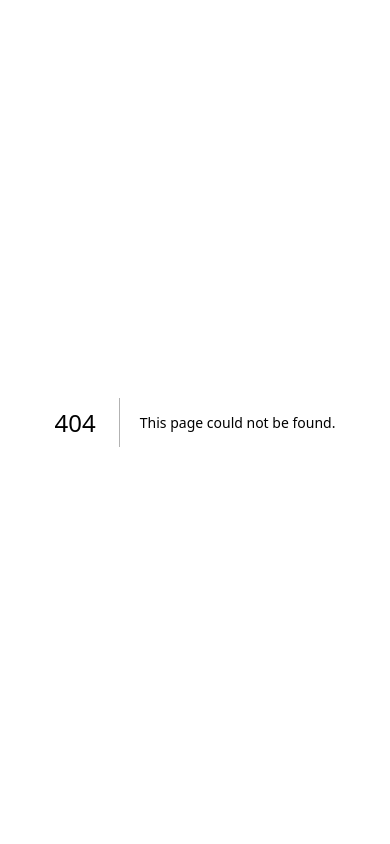
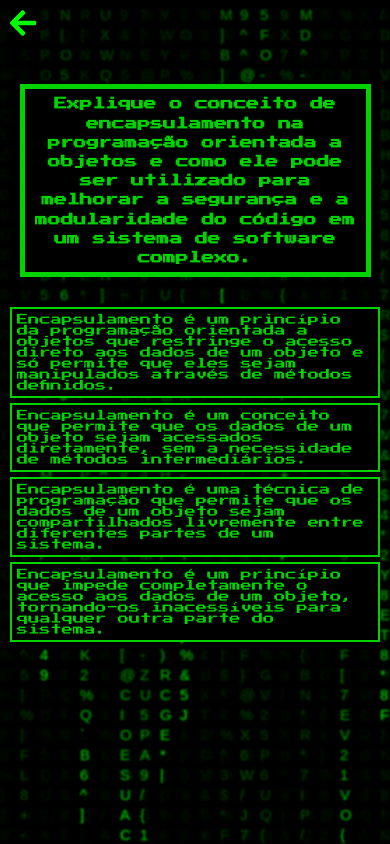
Before and after one commit to marcosilva2336/TIQUIZZMASTER, a Next.js app: page /questions in a window 390 px wide. Before the commit this address had no page. Built offline with nearby package versions, Linux system fonts and the light colour scheme.

Commit message:
tela das questões

```diff
--- /dev/null
+++ b/app/questions/page.js
@@ -0,0 +1,9 @@
+// app/menu/page.js
+import React from 'react';
+import Questions from '../../components/Questions/Questions';
+
+export default function QuestionsPage() {
+    return (
+      <Questions />
+    );
+}
--- /dev/null
+++ b/components/Questions/Questions.jsx
@@ -0,0 +1,120 @@
+"use client"
+import React, { useEffect, useState } from 'react';
+import { FaArrowLeft } from 'react-icons/fa';
+import '../../styles/questions.css';
+
+const Questions = () => {
+    const [currentQuestion, setCurrentQuestion] = useState(0);
+
+    const questions = [
+        {
+            question: "Explique o conceito de encapsulamento na programação orientada a objetos e como ele pode ser utilizado para melhorar a segurança e a modularidade do código em um sistema de software complexo.",
+            answers: [
+                "Encapsulamento é um princípio da programação orientada a objetos que restringe o acesso direto aos dados de um objeto e só permite que eles sejam manipulados através de métodos definidos.",
+                "Encapsulamento é um conceito que permite que os dados de um objeto sejam acessados diretamente, sem a necessidade de métodos intermediários.",
+                "Encapsulamento é uma técnica de programação que permite que os dados de um objeto sejam compartilhados livremente entre diferentes partes de um sistema.",
+                "Encapsulamento é um princípio que impede completamente o acesso aos dados de um objeto, tornando-os inacessíveis para qualquer outra parte do sistema."
+            ]
+        }
+
+    ];
+
+    useEffect(() => {
+        // Script para rain_code.js
+        const rainCodeScript = document.createElement('script');
+        rainCodeScript.innerHTML = `
+      var canvas = document.getElementById('canvas');
+      var context = canvas.getContext('2d');
+      var matrix = "ABCDEFGHIJKLMNOPQRSTUVWXYZ123456789@#$%^&*()*&^%+-/~{[|` + "`" + `]}";
+      matrix = matrix.split('');
+
+      canvas.width = window.innerWidth;
+      canvas.height = window.innerHeight;
+      var columns = canvas.width / 20;
+      var drops = [];
+
+      var gradientSpeed = 0.002;
+      var gradient = null;
+      var colorCount = 0;
+
+      function createGradient() {
+        gradient = context.createLinearGradient(0, 0, canvas.width, 0);
+        gradient.addColorStop(0, "#0F0");
+        gradient.addColorStop(0.5, "#00FF00");
+        gradient.addColorStop(1, "#0F0");
+      }
+
+      function updateGradient() {
+        if (colorCount > 1 / gradientSpeed) {
+          colorCount = 0;
+          createGradient();
+        }
+
+        gradient.addColorStop(0, "#0F0");
+        gradient.addColorStop(0.5, "#00FF00");
+        gradient.addColorStop(1, "#0F0");
+
+        colorCount += gradientSpeed;
+      }
+
+      createGradient();
+
+      for (var i = 0; i < columns; i++) {
+        drops[i] = 1;
+      }
+
+      function draw() {
+        context.fillStyle = 'rgba(0, 0, 0, 0.05)';
+        context.fillRect(0, 0, canvas.width, canvas.height);
+        context.fillStyle = gradient;
+        context.font = '15px arial';
+
+        for (var i = 0; i < drops.length; i++) {
+          var text = matrix[Math.floor(Math.random() * matrix.length)];
+          context.fillText(text, i * 20, drops[i] * 20);
+
+          if (drops[i] * 20 > canvas.height && Math.random() > 0.975)
+            drops[i] = 0;
+
+          drops[i]++;
+        }
+
+        updateGradient();
+      }
+
+      var intervalId = setInterval(draw, 30);
+    `;
+        document.body.appendChild(rainCodeScript);
+
+        return () => {
+            document.body.removeChild(rainCodeScript);
+            clearInterval(intervalId);
+        };
+    }, []);
+
+    return (
+        <div className="container">
+            <canvas id="canvas"></canvas>
+
+            <div className="container-terminal">
+                <div className="terminal">
+                    <h1 className="pergunta">{questions[currentQuestion].question}</h1>
+                </div>
+            </div>
+
+            <div className="grid-container">
+                {questions[currentQuestion].answers.map((answer, index) => (
+                    <div key={index} className="box">
+                        <p className="answer">{answer}</p>
+                    </div>
+                ))}
+            </div>
+
+            <a href="/" className="back-home2">
+                <FaArrowLeft size={30} color="#00FF00" />
+            </a>
+        </div>
+    );
+};
+
+export default Questions;
--- /dev/null
+++ b/styles/questions.css
@@ -0,0 +1,172 @@
+@import url('https://fonts.googleapis.com/css2?family=Press+Start+2P&display=swap');
+
+body {
+    margin: 0;
+    padding: 0;
+    background: #000;
+    font-family: 'Press Start 2P', sans-serif;
+}
+
+.back-home2 {
+    position: absolute;
+    top: 5%;
+    left: 2%;
+}
+
+.container {
+    position: relative;
+    width: 100%;
+    height: 100vh;
+    display: flex;
+    flex-direction: column;
+    align-items: center;
+    padding-top: 10vh;
+}
+
+canvas {
+    background: black;
+    display: block;
+    position: fixed;
+    top: 0;
+    left: 0;
+    width: 100%;
+    height: 100%;
+    filter: blur(1px);
+    z-index: -1;
+}
+
+.container-terminal {
+    display: flex;
+    justify-content: center;
+    align-items: center;
+    width: 100%;
+    margin-bottom: 20px;
+}
+
+.terminal {
+    width: 100%;
+    max-width: 900px;
+    background-color: black;
+    border: #00d300 5px solid;
+    padding: 20px;
+    text-align: center;
+    color: #00d300;
+    word-wrap: break-word;
+}
+
+.pergunta {
+    font-size: 1.3em;
+    line-height: 1.5;
+    user-select: none;
+    font-family: 'Press Start 2P', cursive;
+}
+
+.grid-container {
+    display: grid;
+    grid-template-columns: repeat(2, 1fr);
+    gap: 20px;
+    width: 100%;
+    max-width: 900px;
+    padding: 10px;
+}
+
+.box {
+    padding: 10px;
+    cursor: pointer;
+    font-weight: 500;
+    color: #00d300;
+    background-color: black;
+    border: #00d300 2px solid;
+    transition: transform 0.3s ease-in-out;
+
+}
+
+.answer {
+    margin: 0;
+    font-size: 1em;
+    user-select: none;
+    font-family: 'Press Start 2P', cursive;
+}
+
+.box:hover {
+    color: black;
+    background-color: #00d300;
+    transform: scale(1.1);
+}
+
+/* Responsividade */
+@media screen and (max-width: 1024px) {
+    .back-home2 {
+        top: 1%;
+    }
+
+    .terminal {
+        width: 90%;
+        padding: 10px;
+    }
+
+    .pergunta {
+        font-size: 1em;
+    }
+
+    .grid-container {
+        grid-template-columns: 1fr;
+        gap: 10px;
+    }
+
+    .box {
+        padding: 10px;
+    }
+
+    .answer {
+        font-size: 0.8em;
+    }
+}
+
+@media screen and (max-width: 768px) {
+    .terminal {
+        width: 90%;
+        padding: 10px;
+    }
+
+    .pergunta {
+        font-size: 1em;
+    }
+
+    .grid-container {
+        grid-template-columns: 1fr;
+        gap: 10px;
+    }
+
+    .box {
+        padding: 10px;
+    }
+
+    .answer {
+        font-size: 0.8em;
+    }
+}
+
+@media screen and (max-width: 425px) {
+    .terminal {
+        width: 90%;
+        padding: 5px;
+    }
+
+    .pergunta {
+        font-size: 0.8em;
+    }
+
+    .grid-container {
+        grid-template-columns: 1fr;
+        gap: 5px;
+    }
+
+    .box {
+        padding: 5px;
+    }
+
+    .answer {
+        font-size: 0.7em;
+    }
+}
```
